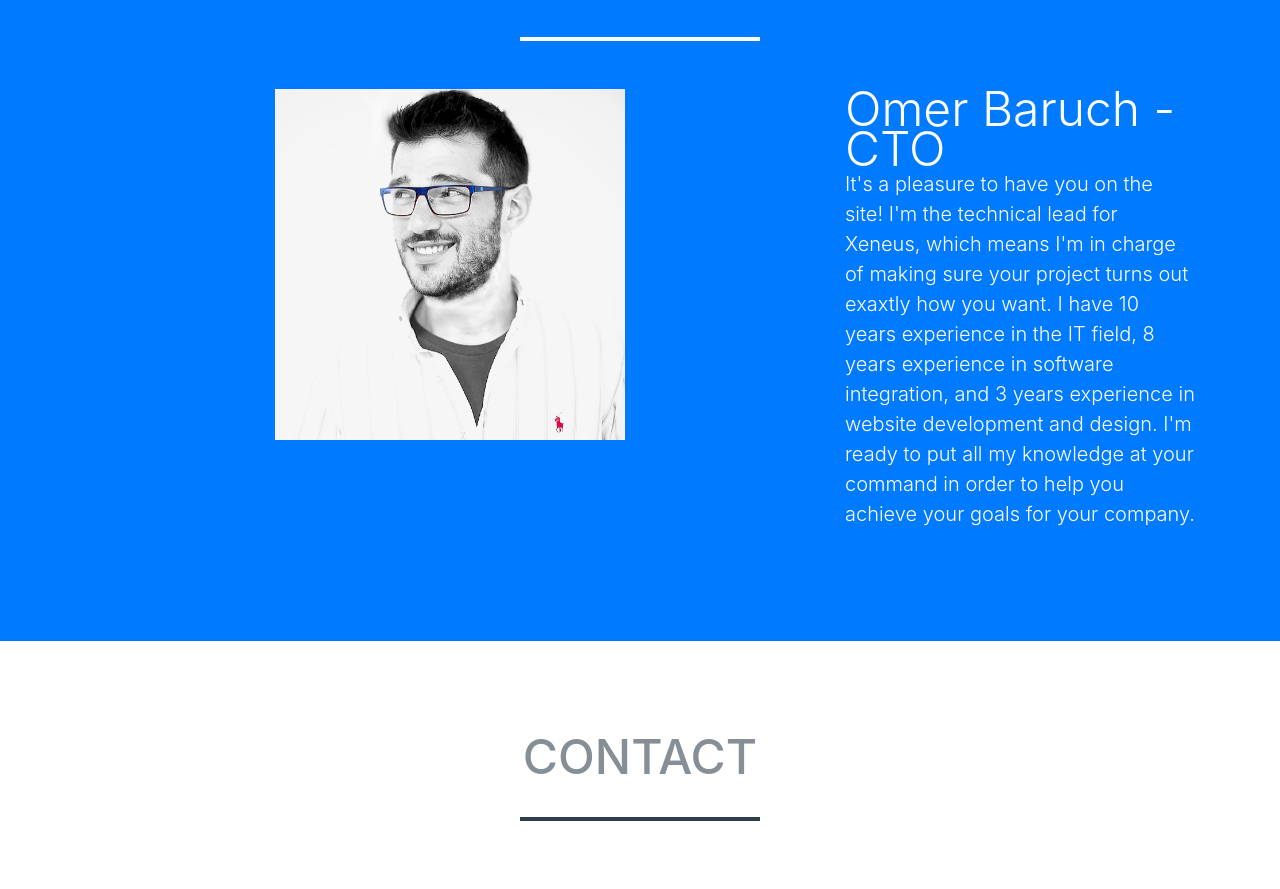
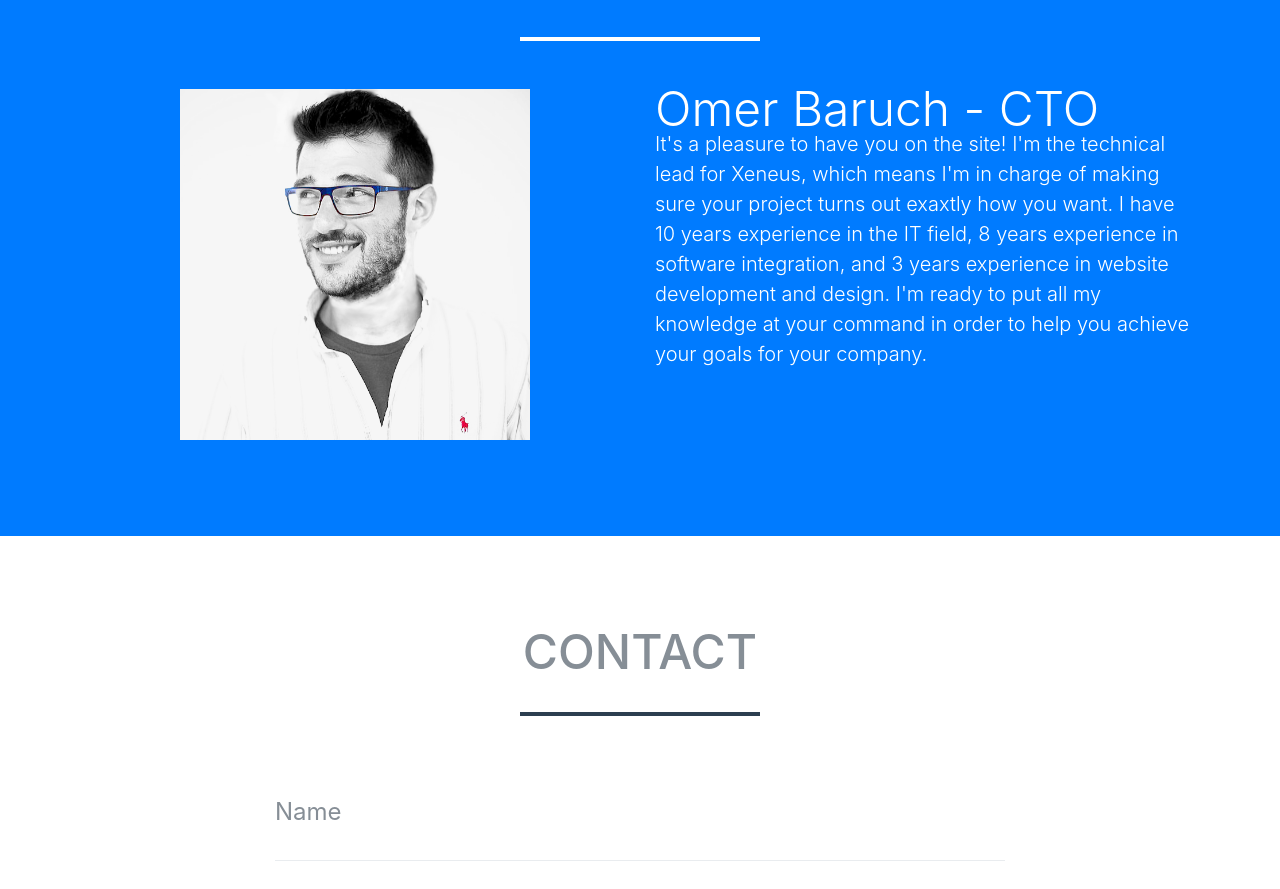
Before and after one commit to odbaruch/Xeneus-site, a website with bundled scripts: page index.html in a window 1280 px wide. Shown: the part 2067-2956 px from the top of the page. Built offline with nearby package versions, Linux system fonts and the light colour scheme.

Commit message:
Change profile column widths

```diff
--- a/index.html
+++ b/index.html
@@ -153,7 +153,7 @@
           <div class="col-lg-4 ml-auto">
             <img class="img-fluid" src="img/Omer.png" alt="">
           </div>
-          <div class="col-lg-4 ml-auto">
+          <div class="col-lg-6 ml-auto">
             <h2 class="font-weight-light mb-0">Omer Baruch - CTO</h2>
             <p class="lead">It's a pleasure to have you on the site! I'm the technical lead for Xeneus, which means I'm in charge of making sure your project turns out exaxtly how you want. I have 10 years experience in the IT field, 8 years experience in software integration, and 3 years experience in website development and design. I'm ready to put all my knowledge at your command in order to help you achieve your goals for your company.</p>
           </div>
```
